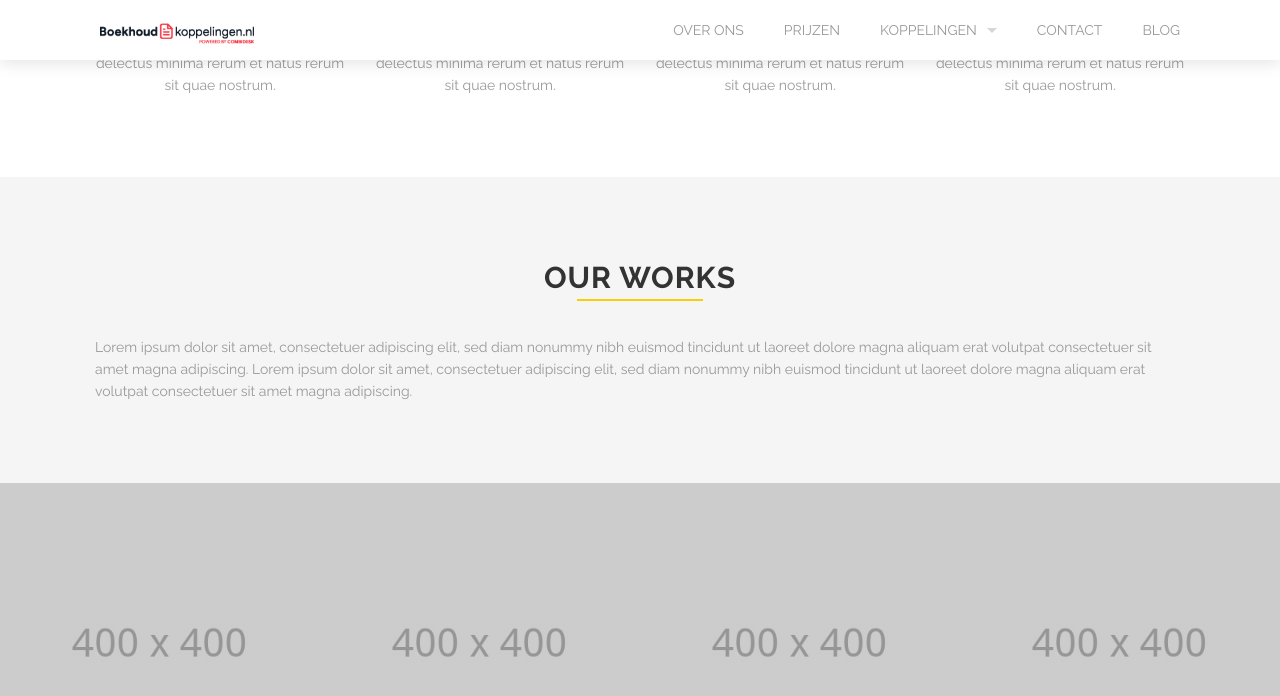
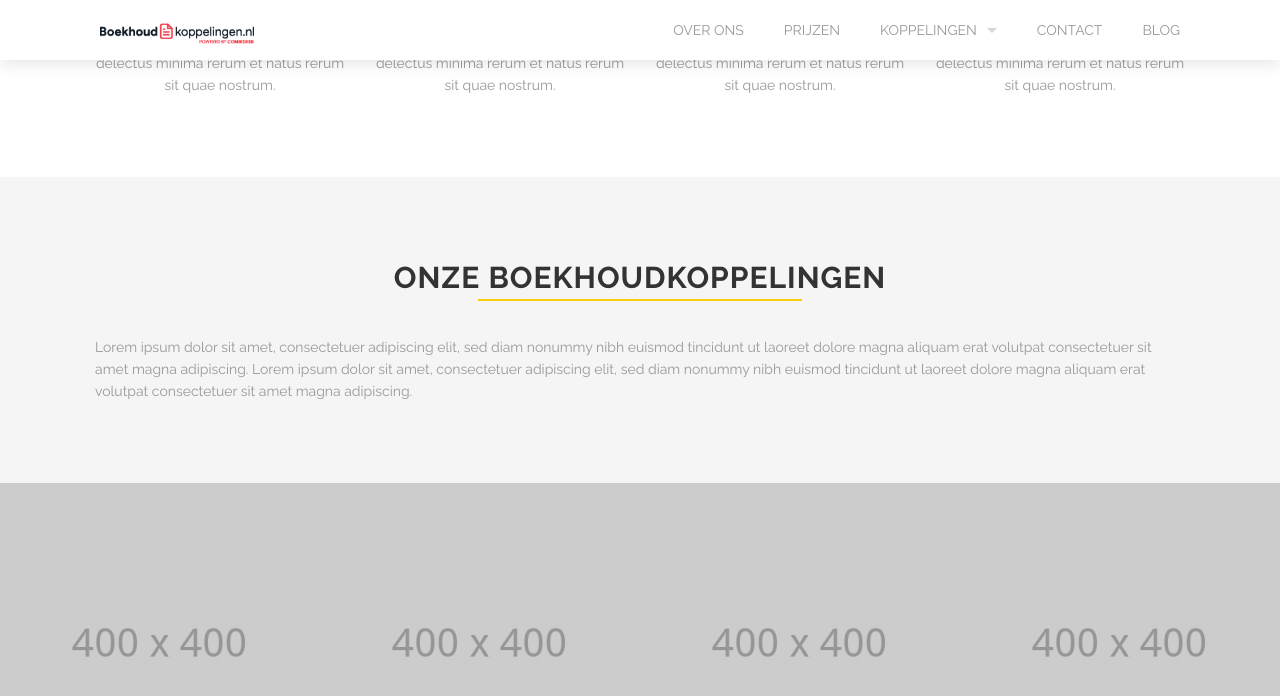
Before and after one commit to Combidesk/combidesk.github.io, a Jekyll site: the page built from index.html, in a window 1280 px wide and 900 px high, scrolled down 987 px. Shown: the top 696 px of the window. Built offline with Jekyll 4.4.1, drawn with Linux system fonts in a browser that asks for light colours.

Commit message:
Update index.html
Homepage text change

```diff
--- a/index.html
+++ b/index.html
@@ -203,7 +203,7 @@
 <div class="full" style="background: #f5f5f5;">
   <div class="row">
     <div class="large-12 columns">
-      {% include section-header.html title="Our works" %}
+      {% include section-header.html title="Onze boekhoudkoppelingen" %}
       <div class="spacing"></div>
       <p>
         Lorem ipsum dolor sit amet, consectetuer adipiscing elit, sed diam nonummy nibh euismod tincidunt ut laoreet dolore magna aliquam erat volutpat consectetuer sit amet magna adipiscing. Lorem ipsum dolor sit amet, consectetuer adipiscing elit, sed diam nonummy nibh euismod tincidunt ut laoreet dolore magna aliquam erat volutpat consectetuer sit amet magna adipiscing.
```
